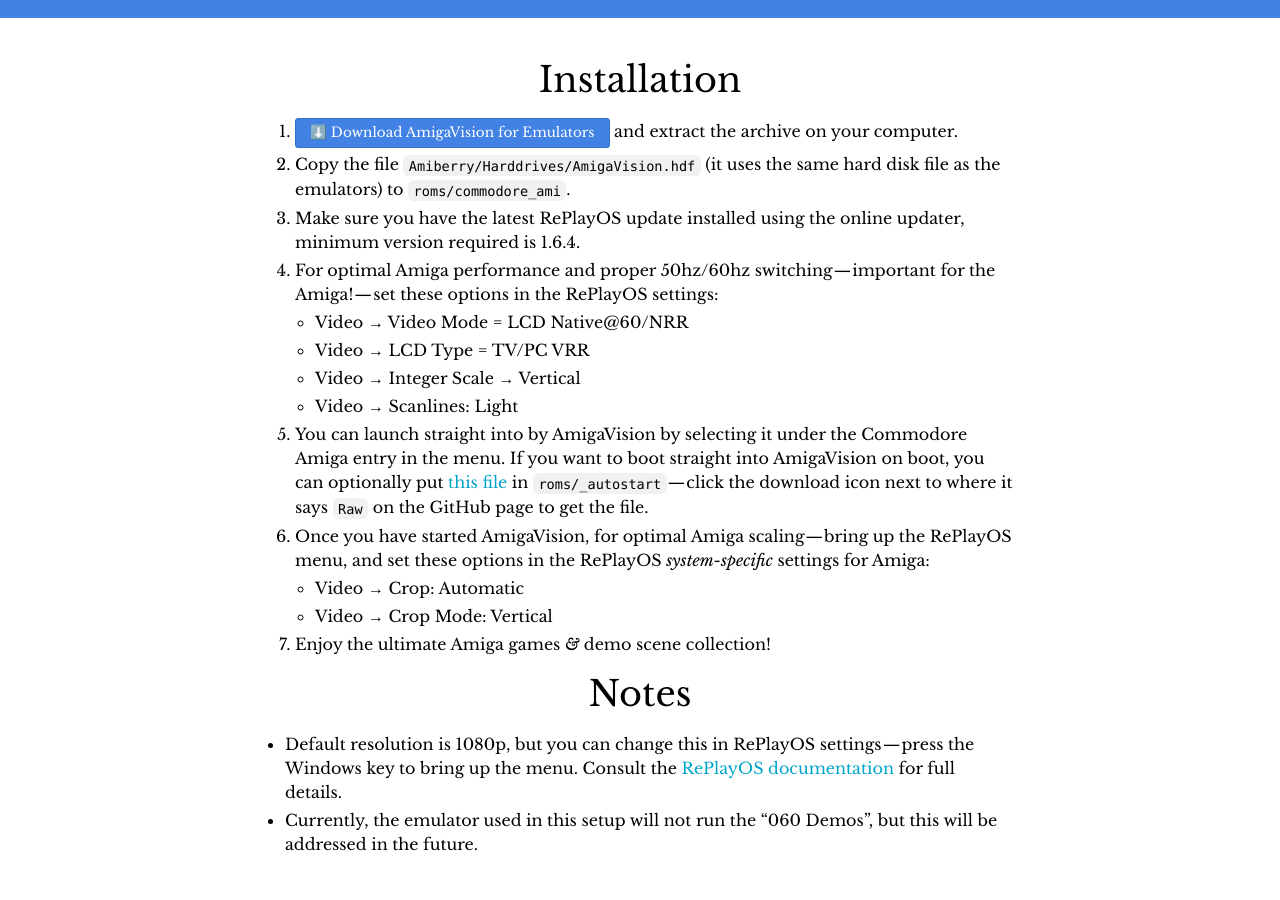
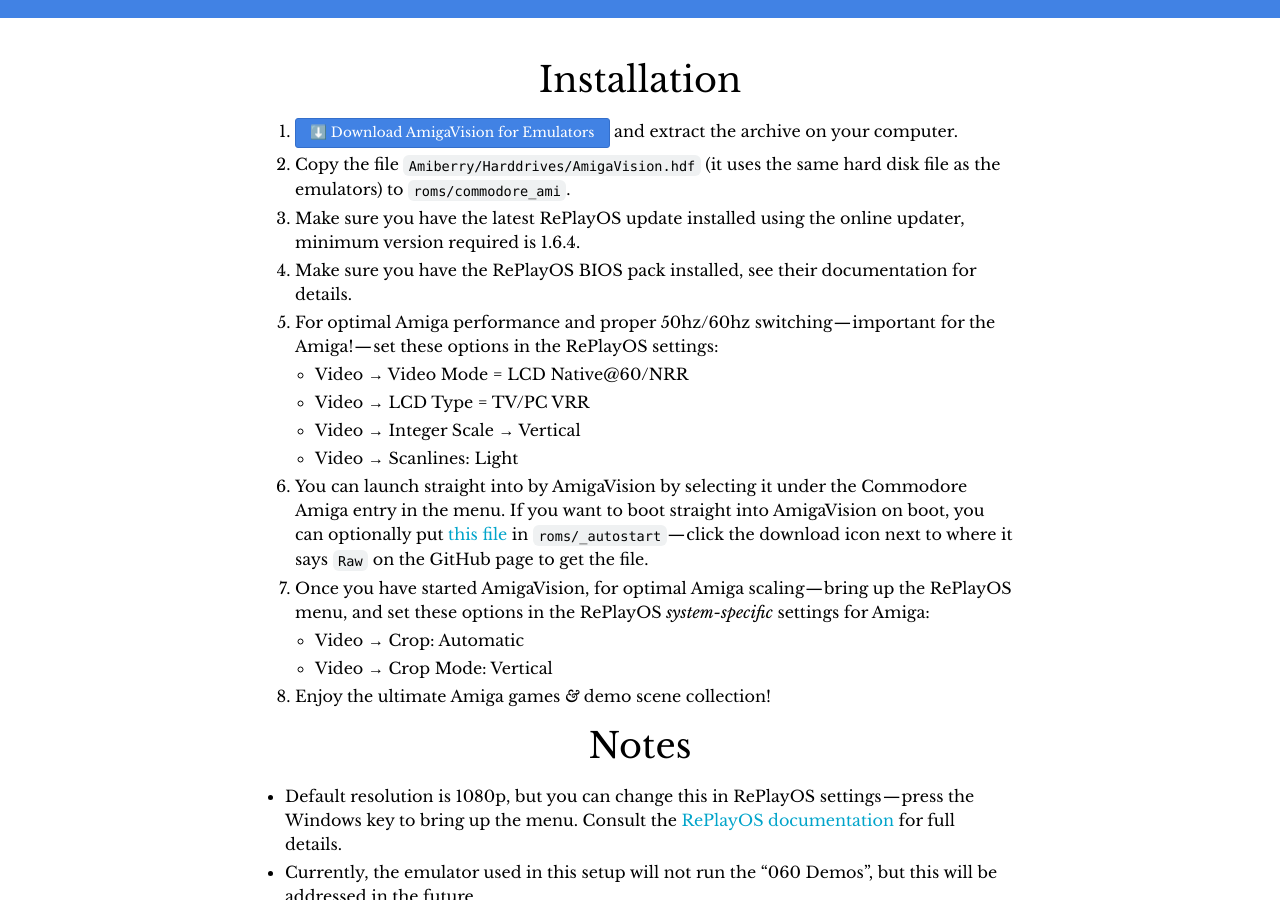
Before and after one commit to amigavision/amigavision.github.io, a Jekyll site: the page built from download/replay.html, in a window 1280 px wide and 900 px high, scrolled down 425 px. Built offline with Jekyll 4.4.1, drawn with Linux system fonts in a browser that asks for light colours.

Commit message:
Mention that RePlayOS needs its own BIOS pack

```diff
--- a/download/replay.html
+++ b/download/replay.html
@@ -20,6 +20,7 @@
       <li><div class="button alt"><a target="_blank" href="https://archive.org/details/software?query=amigavision+for+emulators">⬇️ Download AmigaVision for Emulators</a></div> and extract the archive on your computer.
       <li>Copy the file <code>Amiberry/Harddrives/AmigaVision.hdf</code> (it uses the same hard disk file as the emulators) to <code>roms/commodore_ami</code>.
       <li>Make sure you have the latest RePlayOS update installed using the online updater, minimum version required is 1.6.4.
+      <li>Make sure you have the RePlayOS BIOS pack installed, see their documentation for details.
       <li>For optimal Amiga performance and proper 50hz/60hz switching — important for the Amiga! — set these options in the RePlayOS settings:
       <ul>
         <li>Video → Video Mode = LCD Native@60/NRR
```
